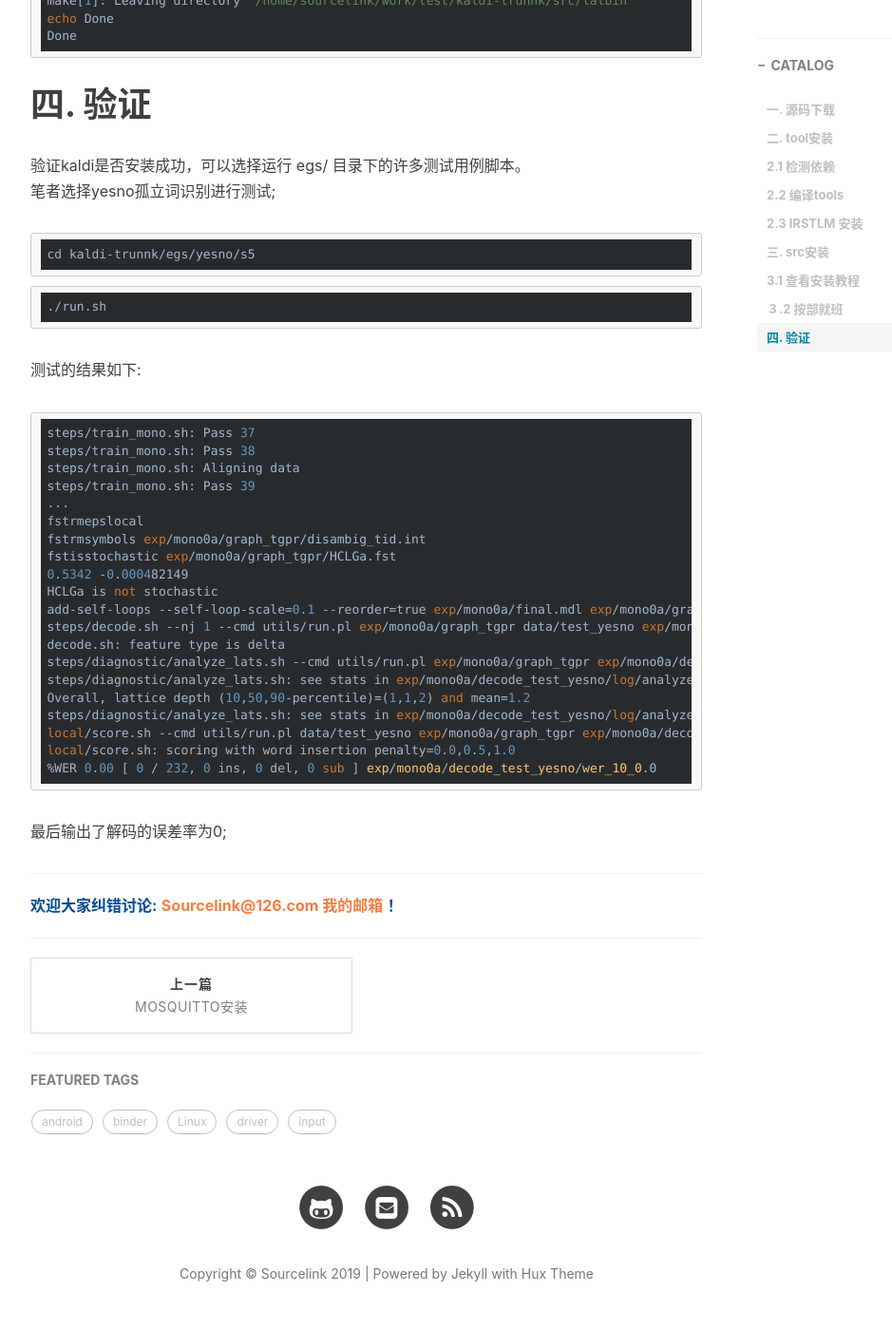
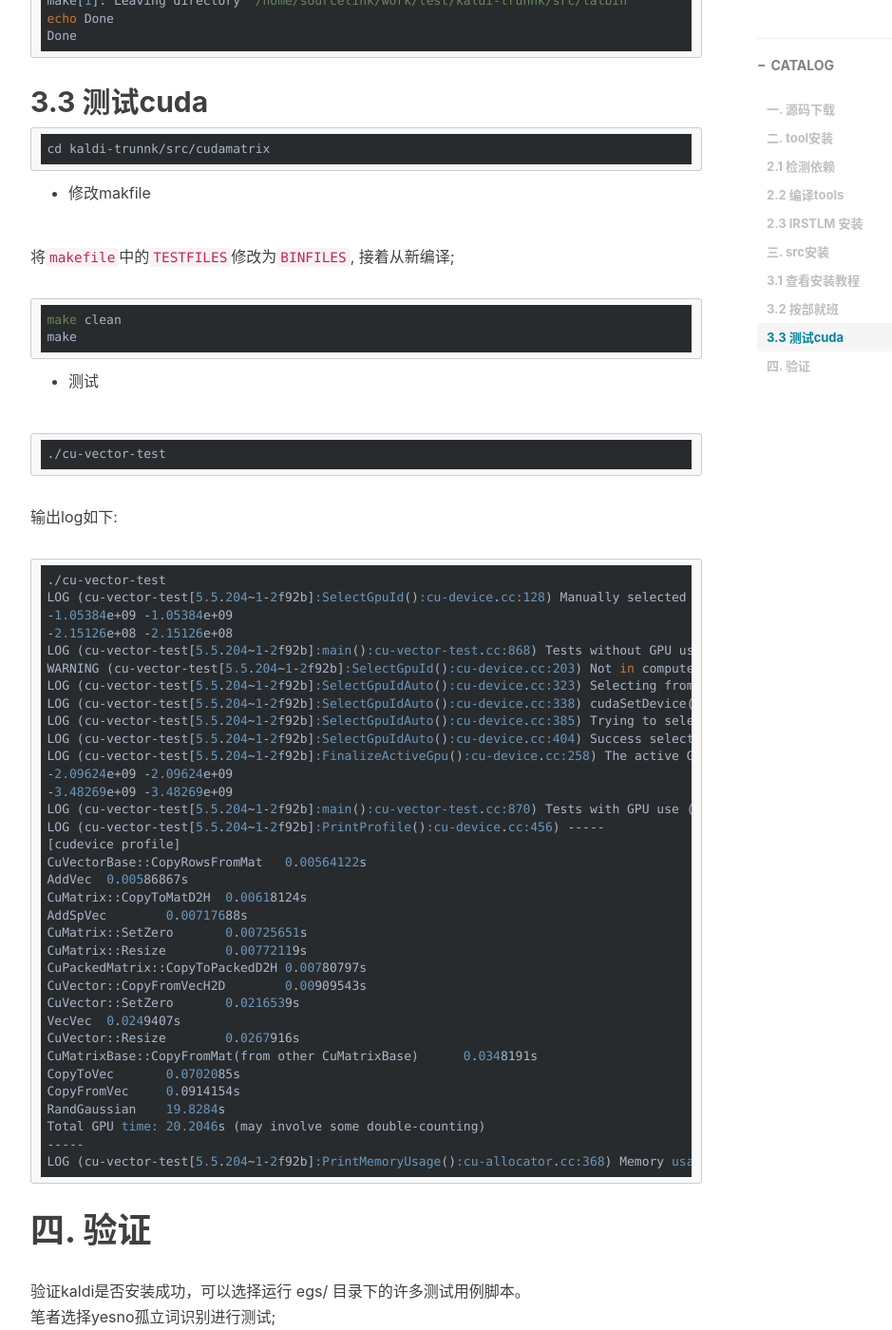
Before and after one commit to SourceLink/Sourcelink.github.io, a Jekyll site: the page built from _posts/2019-02-18-kaldi-install.md, in a window 1280 px wide and 1400 px high, scrolled down 4117 px. Shown: the whole window at 95% size, without its empty margins (233-1172 px from the left). Built offline with Jekyll 4.4.1, drawn with Linux system fonts in a browser that asks for light colours; comment, search, counter and statistics services are not loaded.

Commit message:
update kaldi install about cuda test

````diff
--- a/_posts/2019-02-18-kaldi-install.md
+++ b/_posts/2019-02-18-kaldi-install.md
@@ -156,7 +156,7 @@
 
 ```
 
-## ３.2 按部就班
+## 3.2 按部就班
 
 > 编译原则: 核心＊２
 
@@ -180,6 +180,65 @@
 Done
 ```
 
+## 3.3 测试cuda
+
+```
+cd kaldi-trunnk/src/cudamatrix
+```
+
+- 修改makfile
+
+将`makefile`中的`TESTFILES`修改为`BINFILES`, 接着从新编译;
+
+```
+make clean
+make
+```
+
+- 测试
+
+```
+./cu-vector-test
+```
+
+输出log如下:
+
+```
+./cu-vector-test
+LOG (cu-vector-test[5.5.204~1-2f92b]:SelectGpuId():cu-device.cc:128) Manually selected to compute on CPU.
+-1.05384e+09 -1.05384e+09
+-2.15126e+08 -2.15126e+08
+LOG (cu-vector-test[5.5.204~1-2f92b]:main():cu-vector-test.cc:868) Tests without GPU use succeeded.
+WARNING (cu-vector-test[5.5.204~1-2f92b]:SelectGpuId():cu-device.cc:203) Not in compute-exclusive mode.  Suggestion: use 'nvidia-smi -c 3' to set compute exclusive mode
+LOG (cu-vector-test[5.5.204~1-2f92b]:SelectGpuIdAuto():cu-device.cc:323) Selecting from 1 GPUs
+LOG (cu-vector-test[5.5.204~1-2f92b]:SelectGpuIdAuto():cu-device.cc:338) cudaSetDevice(0): GeForce GT 740M	free:1406M, used:597M, total:2004M, free/total:0.701871
+LOG (cu-vector-test[5.5.204~1-2f92b]:SelectGpuIdAuto():cu-device.cc:385) Trying to select device: 0 (automatically), mem_ratio: 0.701871
+LOG (cu-vector-test[5.5.204~1-2f92b]:SelectGpuIdAuto():cu-device.cc:404) Success selecting device 0 free mem ratio: 0.701871
+LOG (cu-vector-test[5.5.204~1-2f92b]:FinalizeActiveGpu():cu-device.cc:258) The active GPU is [0]: GeForce GT 740M	free:1361M, used:642M, total:2004M, free/total:0.67942 version 3.5
+-2.09624e+09 -2.09624e+09
+-3.48269e+09 -3.48269e+09
+LOG (cu-vector-test[5.5.204~1-2f92b]:main():cu-vector-test.cc:870) Tests with GPU use (if available) succeeded.
+LOG (cu-vector-test[5.5.204~1-2f92b]:PrintProfile():cu-device.cc:456) -----
+[cudevice profile]
+CuVectorBase::CopyRowsFromMat	0.00564122s
+AddVec	0.00586867s
+CuMatrix::CopyToMatD2H	0.00618124s
+AddSpVec	0.00717688s
+CuMatrix::SetZero	0.00725651s
+CuMatrix::Resize	0.00772119s
+CuPackedMatrix::CopyToPackedD2H	0.00780797s
+CuVector::CopyFromVecH2D	0.00909543s
+CuVector::SetZero	0.0216539s
+VecVec	0.0249407s
+CuVector::Resize	0.0267916s
+CuMatrixBase::CopyFromMat(from other CuMatrixBase)	0.0348191s
+CopyToVec	0.0702085s
+CopyFromVec	0.0914154s
+RandGaussian	19.8284s
+Total GPU time:	20.2046s (may involve some double-counting)
+-----
+LOG (cu-vector-test[5.5.204~1-2f92b]:PrintMemoryUsage():cu-allocator.cc:368) Memory usage: 0/714080256 bytes currently allocated/total-held; 0/1 blocks currently allocated/free; largest free/allocated block sizes are 0/714080256; time taken total/cudaMalloc is 0.00372839/0.00123286, synchronized the GPU 0 times out of 1181 frees; device memory info: free:679M, used:1325M, total:2004M, free/total:0.338915maximum allocated: 8395776current allocated: 0
+```
 
 # 四. 验证
 
````
